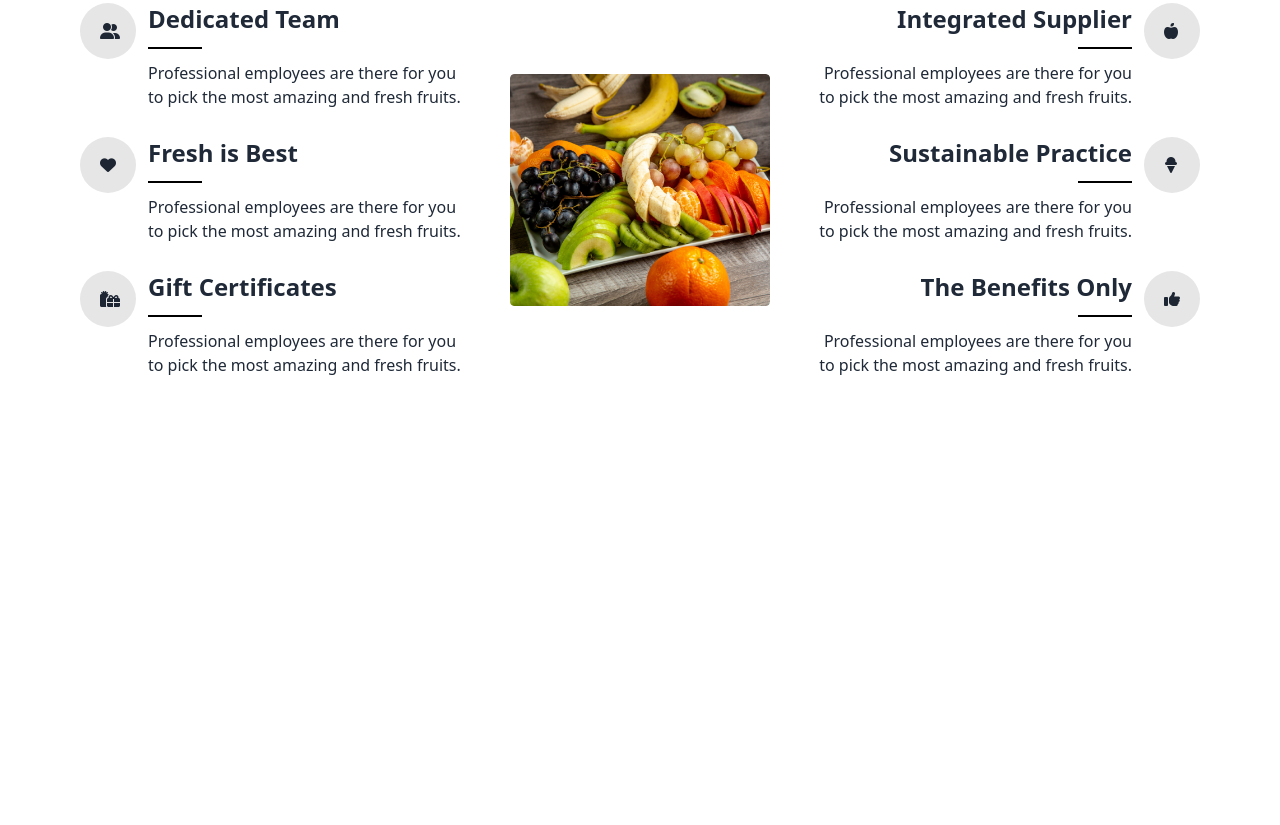
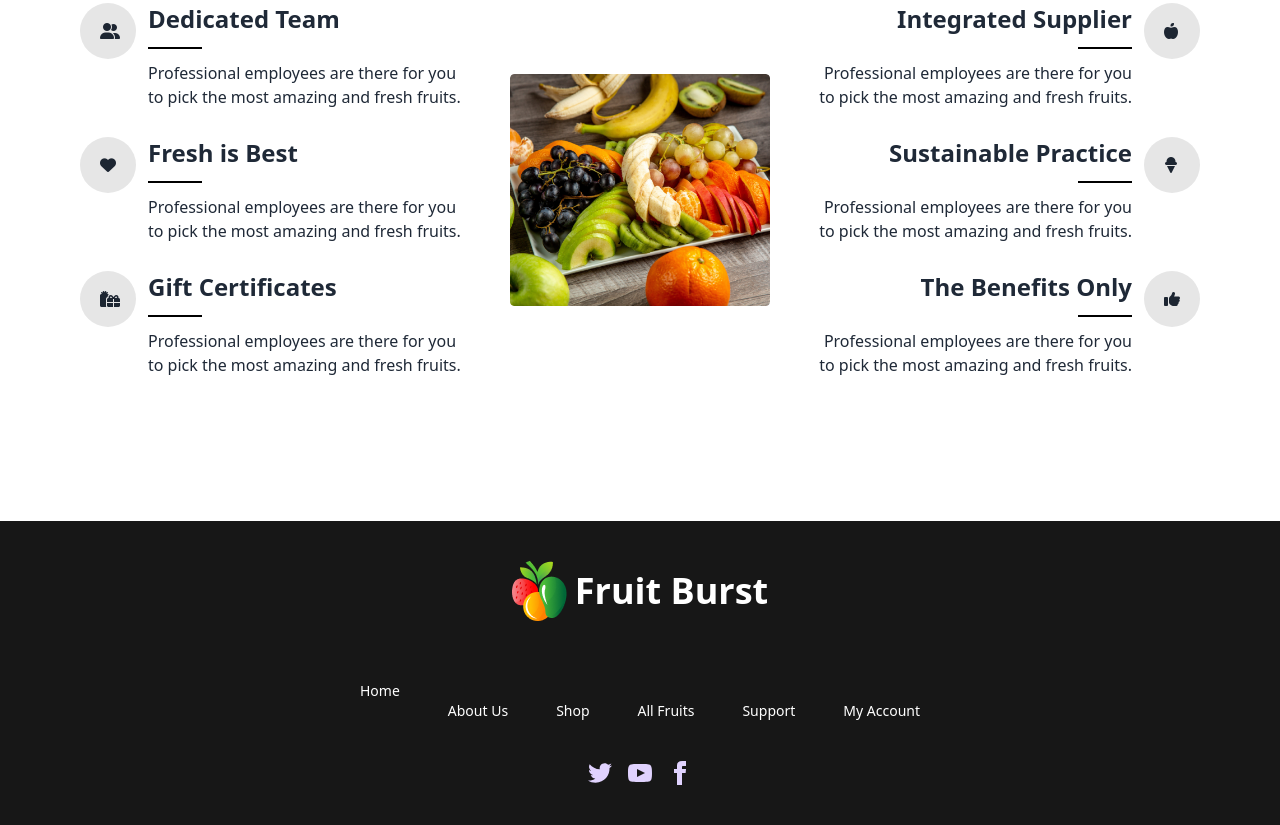
Before and after one commit to Shoab272000/Fruit-brust, a plain HTML site: page index.html in a window 1280 px wide. Shown: the part 2513-3338 px from the top of the page. Before the commit the page ends 3034 px from the top, so only its background shows below. Drawn offline with nearby package versions, Linux system fonts and the light colour scheme.

Commit message:
done all

```diff
--- a/index.html
+++ b/index.html
@@ -664,7 +664,38 @@
         </section>
     </main>
     <footer>
+        <div class="footer footer-center p-10 bg-neutral-900 text-primary-content mt-32 w-full">
+        <div class="flex justify-center items-center">
+            <img src="images/logo.png" alt="">
+            <h1 class="text-white font-extrabold text-4xl">Fruit Burst</h1>
+        </div>
+        <div class="text-white flex justify-center items-center space-x-10 space-y-10">
 
+            <p><a>Home</a></p>
+            <p><a>About Us</a></p>
+            <p><a>Shop</a></p>
+            <p><a>All Fruits</a></p>
+            <p><a>Support</a></p>
+            <p><a>My Account</a></p>
+        </div>
+        <div class="grid grid-flow-col gap-4">
+            <a><svg xmlns="http://www.w3.org/2000/svg" width="24" height="24" viewBox="0 0 24 24" class="fill-current">
+                    <path
+                        d="M24 4.557c-.883.392-1.832.656-2.828.775 1.017-.609 1.798-1.574 2.165-2.724-.951.564-2.005.974-3.127 1.195-.897-.957-2.178-1.555-3.594-1.555-3.179 0-5.515 2.966-4.797 6.045-4.091-.205-7.719-2.165-10.148-5.144-1.29 2.213-.669 5.108 1.523 6.574-.806-.026-1.566-.247-2.229-.616-.054 2.281 1.581 4.415 3.949 4.89-.693.188-1.452.232-2.224.084.626 1.956 2.444 3.379 4.6 3.419-2.07 1.623-4.678 2.348-7.29 2.04 2.179 1.397 4.768 2.212 7.548 2.212 9.142 0 14.307-7.721 13.995-14.646.962-.695 1.797-1.562 2.457-2.549z">
+                    </path>
+                </svg></a>
+            <a><svg xmlns="http://www.w3.org/2000/svg" width="24" height="24" viewBox="0 0 24 24" class="fill-current">
+                    <path
+                        d="M19.615 3.184c-3.604-.246-11.631-.245-15.23 0-3.897.266-4.356 2.62-4.385 8.816.029 6.185.484 8.549 4.385 8.816 3.6.245 11.626.246 15.23 0 3.897-.266 4.356-2.62 4.385-8.816-.029-6.185-.484-8.549-4.385-8.816zm-10.615 12.816v-8l8 3.993-8 4.007z">
+                    </path>
+                </svg></a>
+            <a><svg xmlns="http://www.w3.org/2000/svg" width="24" height="24" viewBox="0 0 24 24" class="fill-current">
+                    <path
+                        d="M9 8h-3v4h3v12h5v-12h3.642l.358-4h-4v-1.667c0-.955.192-1.333 1.115-1.333h2.885v-5h-3.808c-3.596 0-5.192 1.583-5.192 4.615v3.385z">
+                    </path>
+                </svg></a>
+        </div>
+    </div>
     </footer>
 </body>
 </html>
```
